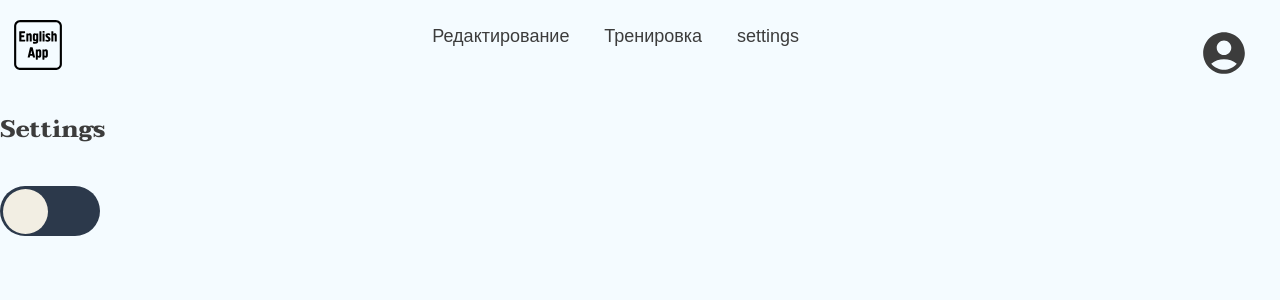
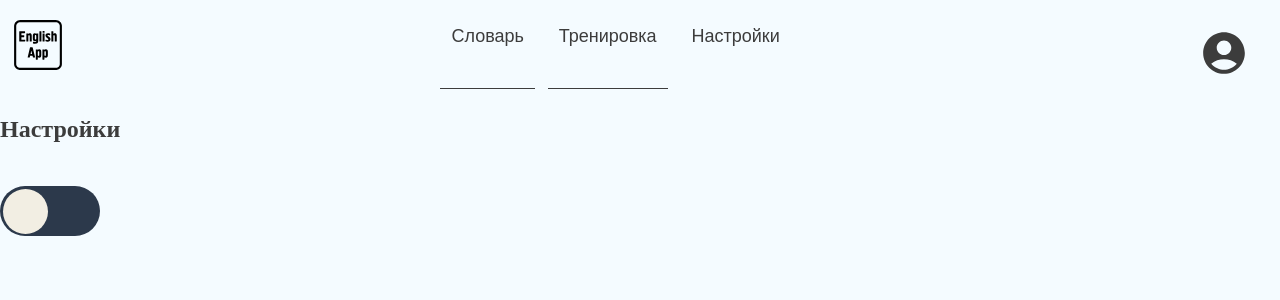
Before and after one commit to vlad19930514/engClient, a Next.js app: page /settings in a window 1280 px wide. Shown: the top 300 px of the page. Built offline with nearby package versions, Linux system fonts and the light colour scheme.

Commit message:
border menu

```diff
--- a/app/components/Layout/Navigation/MenuContainer/auth/AuthItems.tsx
+++ b/app/components/Layout/Navigation/MenuContainer/auth/AuthItems.tsx
@@ -11,7 +11,7 @@ const AuthItems = () => {
 			<MenuItem
 				item={{
 					link: '/edit',
-					title: 'Редактирование',
+					title: 'Словарь',
 				}}
 			/>
 			<MenuItem
@@ -24,7 +24,7 @@ const AuthItems = () => {
 			<MenuItem
 				item={{
 					link: '/settings',
-					title: 'settings',
+					title: 'Настройки',
 				}}
 			/>
 
--- a/app/components/Layout/Navigation/MenuContainer/auth/styles.ts
+++ b/app/components/Layout/Navigation/MenuContainer/auth/styles.ts
@@ -28,6 +28,10 @@ export const UlContainer = styled.ul<Props>`
 	li {
 		margin-right: 1vw;
 	}
+	li:not(:last-child) {
+		border-bottom: 1px solid ${(props) => props.theme.colors.primary};
+	}
+
 	@media ${device.tablet} {
 		padding: 0;
 		display: flex;
--- a/app/components/screens/Settings/Settings.tsx
+++ b/app/components/screens/Settings/Settings.tsx
@@ -4,7 +4,7 @@ import { Container } from './styles'
 export const Settings: React.FC = () => {
 	return (
 		<Container>
-			<h1>Settings</h1>
+			<h1>Настройки</h1>
 			<ThemeSwitch />
 		</Container>
 	)
```
